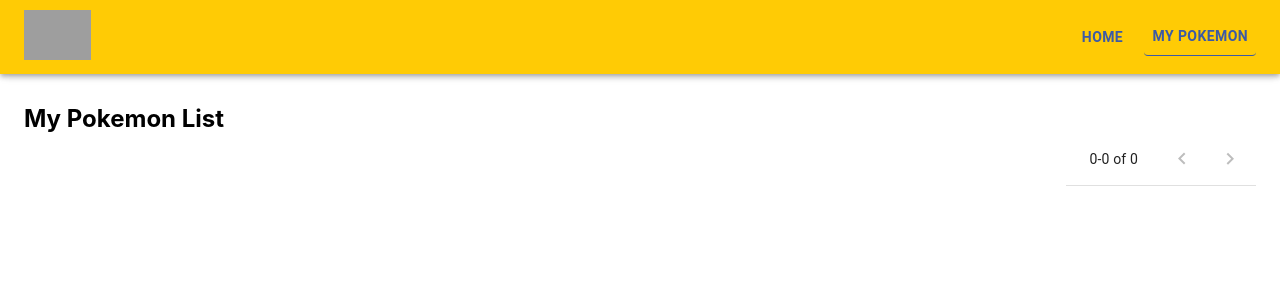
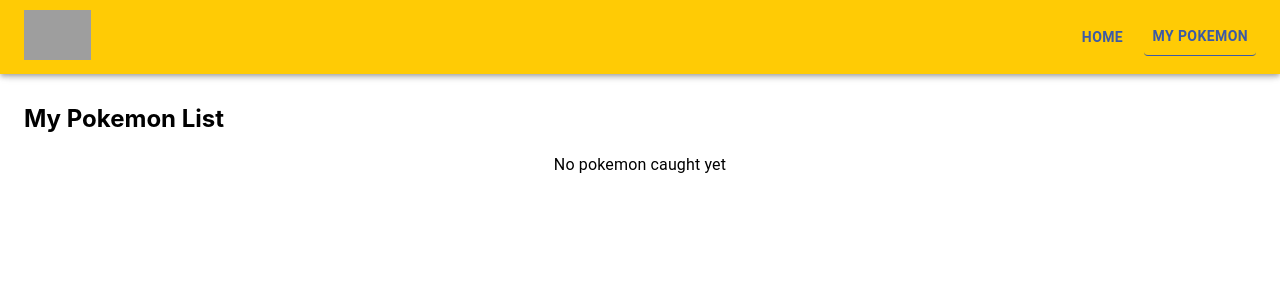
Before and after one commit to pipitmnr/pokemon, a React (Create React App) app: page /my-pokemon-list in a window 1280 px wide. Shown: the top 300 px of the page. Built offline with nearby package versions, Linux system fonts and the light colour scheme; grey boxes are pictures that could not be loaded.

Commit message:
message for empty row

```diff
--- a/src/pages/myPokemonList.js
+++ b/src/pages/myPokemonList.js
@@ -8,6 +8,7 @@
   Grid,
   TablePagination,
   Snackbar,
+  Typography,
 } from '@material-ui/core';
 import MuiAlert from '@material-ui/lab/Alert';
 
@@ -57,6 +58,9 @@
         ...metaMyPokemonList,
         count: pokemonListFromLS.length,
       });
+      if (!pokemonListFromLS.length) {
+        setIsLoading(false);
+      }
     } else {
       setIsLoading(false);
     }
@@ -82,6 +86,8 @@
         <h2 style={{ textAlign: 'left' }}>My Pokemon List</h2>
         {isLoading ? (
           <CircularProgress size={30} />
+        ) : !pokemonListFromLS || !pokemonListFromLS.length ? (
+          <Typography>No pokemon caught yet</Typography>
         ) : (
           <React.Fragment>
             <Grid container spacing={5}>
```
